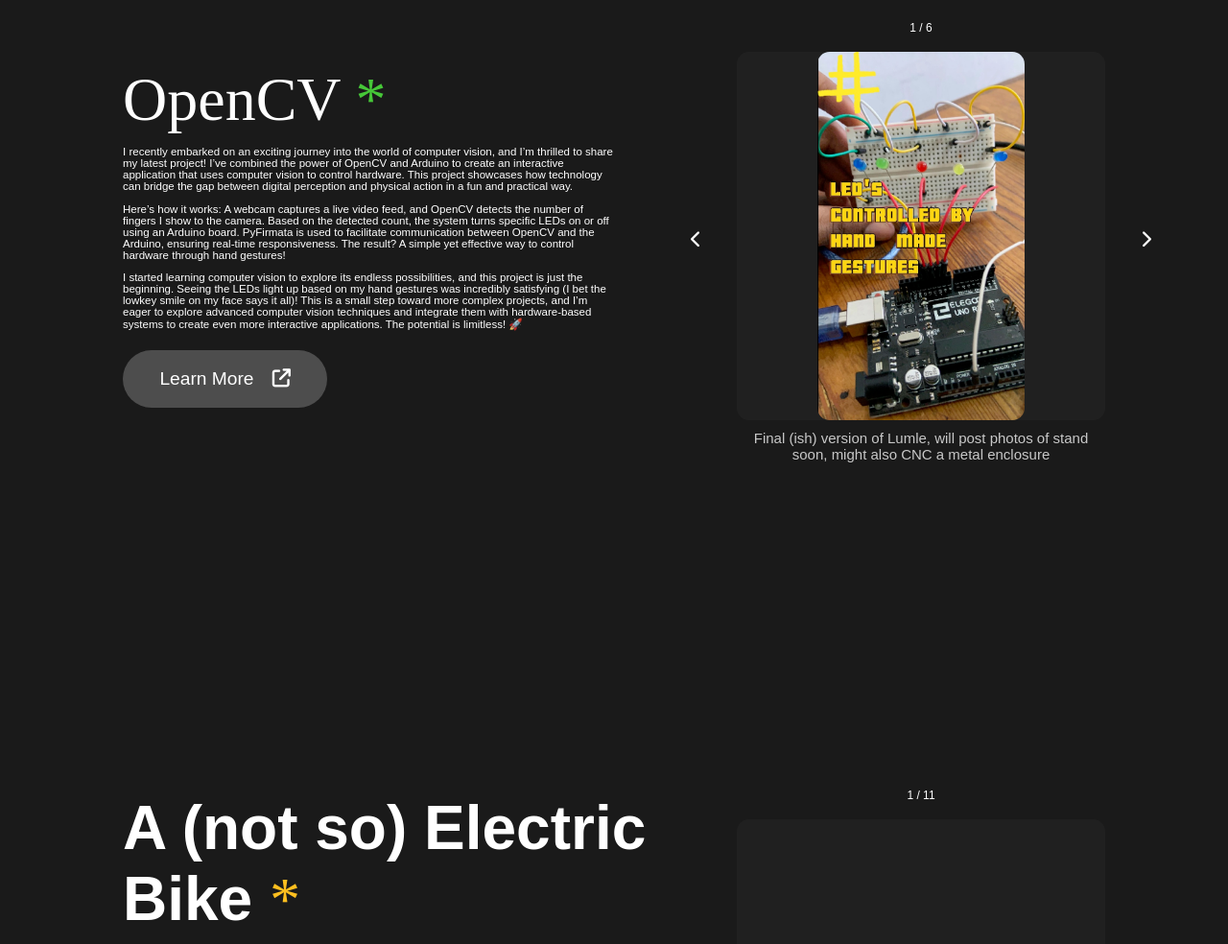
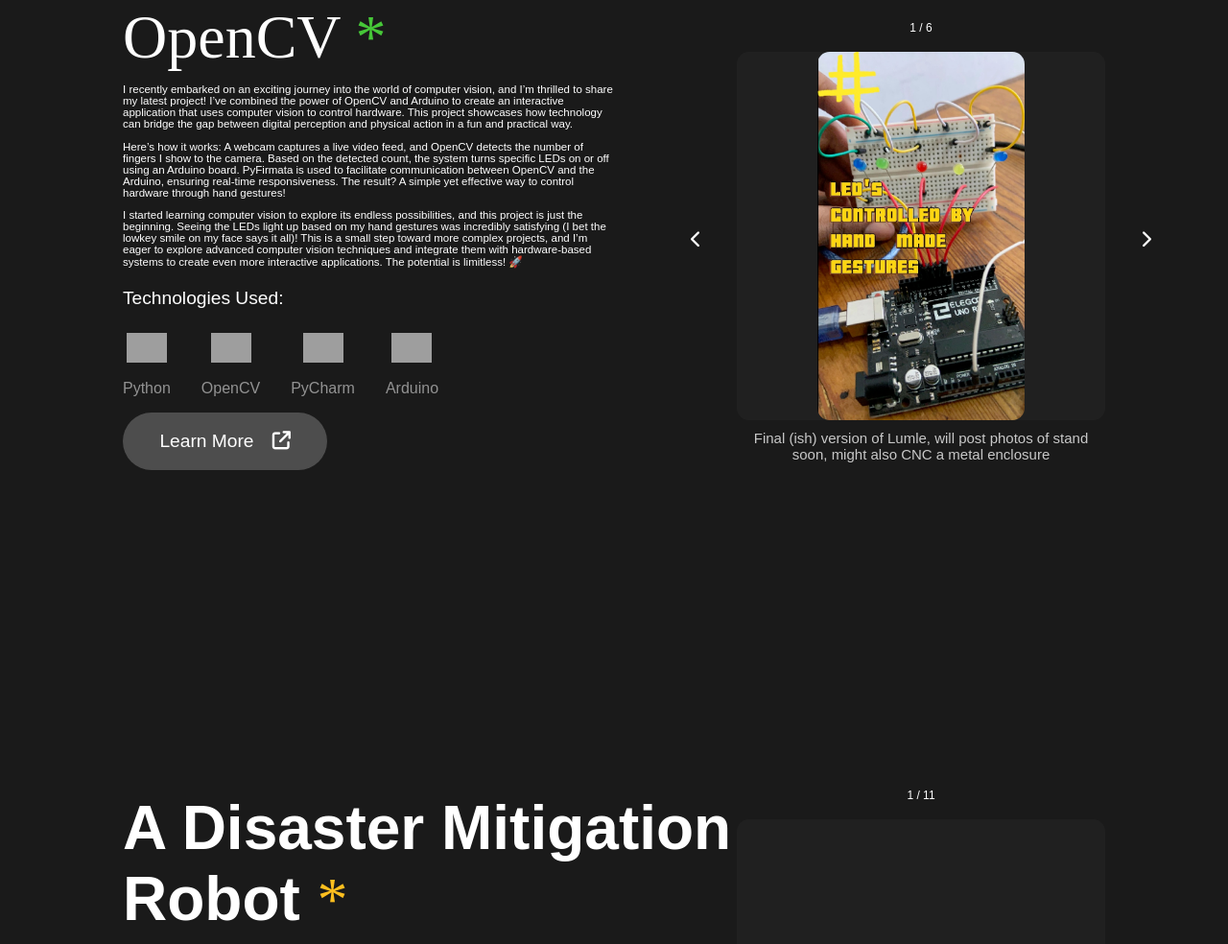
Before and after one commit to FreDrickMwepu/Fredrick_Mwepu, a plain HTML site: page projects/index.html in a window 1280 px wide. Shown: the part 954-1938 px from the top of the page at 96% size. Drawn offline with Linux system fonts and the light colour scheme; grey boxes are pictures that could not be loaded; a web font is replaced by a local one.

Commit message:
made more improvements to the UX

```diff
--- a/projects/index.html
+++ b/projects/index.html
@@ -52,6 +52,7 @@
 
   <div class="item" id="opencv">
     <div class="content-left">
+
       <h1 style="margin-top: 0px; margin-bottom: 1vh; font-family:brigendis; font-weight:400;">OpenCV <span
           class="inprog">*</span></h1>
 
@@ -70,7 +71,29 @@
         bet the lowkey smile on my face says it all)! This is a small step toward more complex projects, and I’m eager
         to explore advanced computer vision techniques and integrate them with hardware-based systems to create even
         more interactive applications. The potential is limitless! 🚀</p>
-      <div style="margin-top: 20px" class="photo-button">
+
+        <div style="margin-top: 20px" class="photo-button">
+        <div class="tech-stack">
+            <h3>Technologies Used:</h3>
+            <div class="tech-icons">
+              <div class="tech-item">
+                <img src="https://cdn.jsdelivr.net/gh/devicons/devicon/icons/python/python-original.svg" alt="Python" class="tech-img">
+                <span>Python</span>
+              </div>
+              <div class="tech-item">
+                <img src="https://cdn.jsdelivr.net/gh/devicons/devicon/icons/opencv/opencv-original.svg" alt="OpenCV" class="tech-img">
+                <span>OpenCV</span>
+              </div>
+              <div class="tech-item">
+                <img src="https://cdn.jsdelivr.net/gh/devicons/devicon/icons/pycharm/pycharm-original.svg" alt="PyCharm" class="tech-img">
+                <span>PyCharm</span>
+              </div>
+              <div class="tech-item">
+                  <img src="https://cdn.jsdelivr.net/gh/devicons/devicon/icons/arduino/arduino-original.svg" alt="Arduino" class="tech-img">
+                  <span>Arduino</span>
+              </div>
+            </div>
+        </div>
         <a href="https://www.instagram.com/reporttheride/" style="padding: 1.5vw 3vw;" class="white-button"
           target="_blank">Learn More&emsp;<i class="fa-solid fa-arrow-up-right-from-square"></i></a>
       </div>
@@ -121,7 +144,7 @@
 
   <div class="item" id="bike">
     <div class="content-left">
-      <h1 style="margin-top: 0px; margin-bottom: 1vh;">A (not so) Electric Bike <span class="star">*</span></h1>
+      <h1 style="margin-top: 0px; margin-bottom: 1vh;">A Disaster Mitigation Robot <span class="star">*</span></h1>
 
       <p style="margin-bottom: 1vh;">In March of 2021 I got an email from Arduino, promoting a competition they were
         holding. Interested, I quickly thought of a project idea. Since I had been biking a lot, sometimes at night, I
--- a/projects/style.css
+++ b/projects/style.css
@@ -255,3 +255,69 @@
      font-family: sb;
      font-weight: 500;
    }
+
+.tech-stack {
+    margin: 2vh 0;
+    padding: 0;
+    background: transparent;
+    border-radius: 0;
+}
+
+.tech-icons {
+    display: flex;
+    flex-direction: row;
+    align-items: center;
+    gap: 2rem;
+    margin-top: 1rem;
+    flex-wrap: nowrap;
+}
+
+.tech-item {
+    display: flex;
+    flex-direction: column;
+    align-items: center;
+    gap: 0.8rem;
+    transition: all 0.3s ease;
+}
+
+.tech-item .tech-img {
+    width: 42px;
+    height: 42px;
+    object-fit: contain;
+    filter: grayscale(0.2);
+}
+
+.tech-item span {
+  font-size: 1rem;
+  color: #B1B1B1;
+  opacity: 0.8;
+}
+
+.tech-item:hover {
+  transform: translateY(-2px);
+}
+
+.tech-item:hover .tech-img {
+  filter: grayscale(0);
+}
+
+.tech-item:hover span {
+  color: #0CFFBB;
+  opacity: 1;
+}
+
+/* Responsive adjustments */
+@media screen and (max-width: 768px) {
+    .tech-icons {
+        gap: 1.5rem;
+    }
+
+    .tech-item .tech-img {
+        width: 32px;
+        height: 32px;
+    }
+
+    .tech-item span {
+        font-size: 0.8rem;
+    }
+}
--- a/style.css
+++ b/style.css
@@ -365,6 +365,7 @@
   }
 }
 
+
 .image-container {
     position: relative;
     width: 100%;
```
